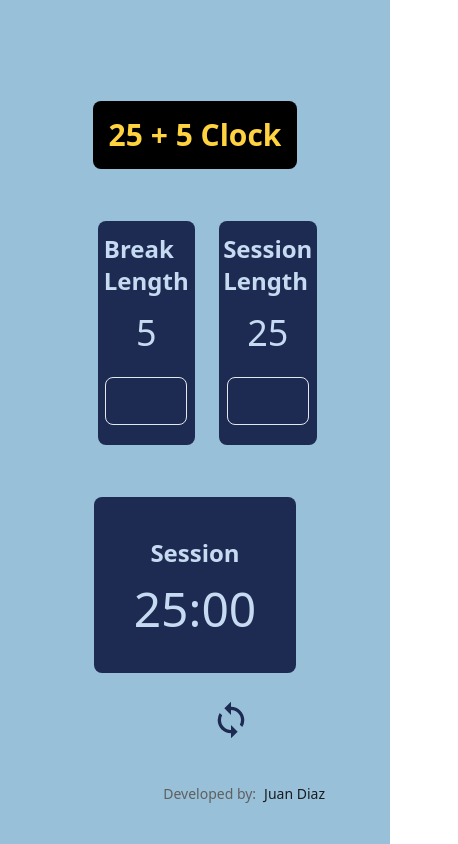
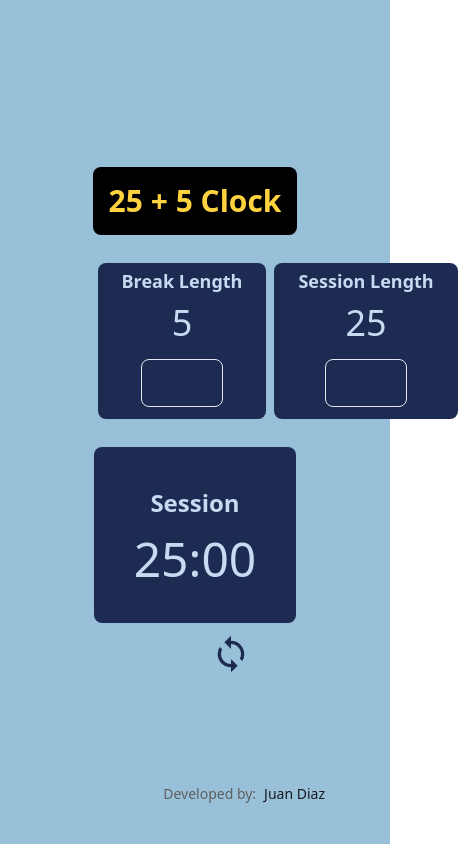
Before and after one commit to JuanPabloDiaz/25-5_clock, a React (Vite) app: page / in a window 390 px wide. Shown: the whole page, 458 px wide, since content can reach past the window. Built offline with nearby package versions, Linux system fonts and the light colour scheme; some icons are missing.

Commit message:
Update responsive design

```diff
--- a/src/App.jsx
+++ b/src/App.jsx
@@ -101,13 +101,15 @@ function App() {
             25 + 5 Clock
           </h1>
         </div>
-        <div className="flex justify-around items-center gap-6 w-6/12">
+        <div className="flex justify-around items-center gap-2 sm:gap-3 md:gap-4 lg:gap-6 w-6/12">
           <section
             id="break"
-            className="flex flex-col justify-center items-center gap-4 w-3/6 h-4/5 bg-[#1D2B53] text-[#C6DAF1] rounded-lg p-10"
+            className="flex flex-col justify-center items-center gap-2 sm:gap-3 md:gap-4 w-3/6 h-4/5 min-w-min bg-[#1D2B53] text-[#C6DAF1] p-6 md:p-10 rounded-lg"
           >
             <div id="break-label">
-              <h2 className="font-bold text-2xl">Break Length</h2>
+              <h2 className="font-bold text-lg md:text-xl lg:text-2xl whitespace-nowrap">
+                Break Length
+              </h2>
             </div>
             <div id="break-length" className="font-medium text-4xl">
               {breakLength}
@@ -136,10 +138,12 @@ function App() {
           </section>
           <section
             id="session"
-            className="flex flex-col justify-center items-center gap-4 w-3/6 h-4/5 bg-[#1D2B53] text-[#C6DAF1] p-10 rounded-lg"
+            className="flex flex-col justify-center items-center gap-2 sm:gap-3 md:gap-4 w-3/6 h-4/5 min-w-min bg-[#1D2B53] text-[#C6DAF1] p-6 md:p-10 rounded-lg"
           >
             <div id="session-label">
-              <h2 className="font-bold text-2xl">Session Length</h2>
+              <h2 className="font-bold text-lg md:text-xl lg:text-2xl whitespace-nowrap">
+                Session Length
+              </h2>
             </div>
             <div id="session-length" className="font-medium text-4xl">
               {sessionLength}
--- a/src/Components/Layout/index.jsx
+++ b/src/Components/Layout/index.jsx
@@ -2,9 +2,7 @@ import PropTypes from "prop-types";
 
 const Layout = ({ children }) => {
   return (
-    <div className="flex flex-col justify-center items-center w-screen h-screen bg-[#98C1D9] gap-6">
-      {/* Colors:           colors: #1D2B53 #354274 #4E5A95 #6871B6 */}
-
+    <div className="flex flex-col justify-center items-center w-screen h-screen bg-[#98C1D9] gap-2 sm:gap-3 md:gap-4 lg:gap-6">
       {children}
     </div>
   );
```
